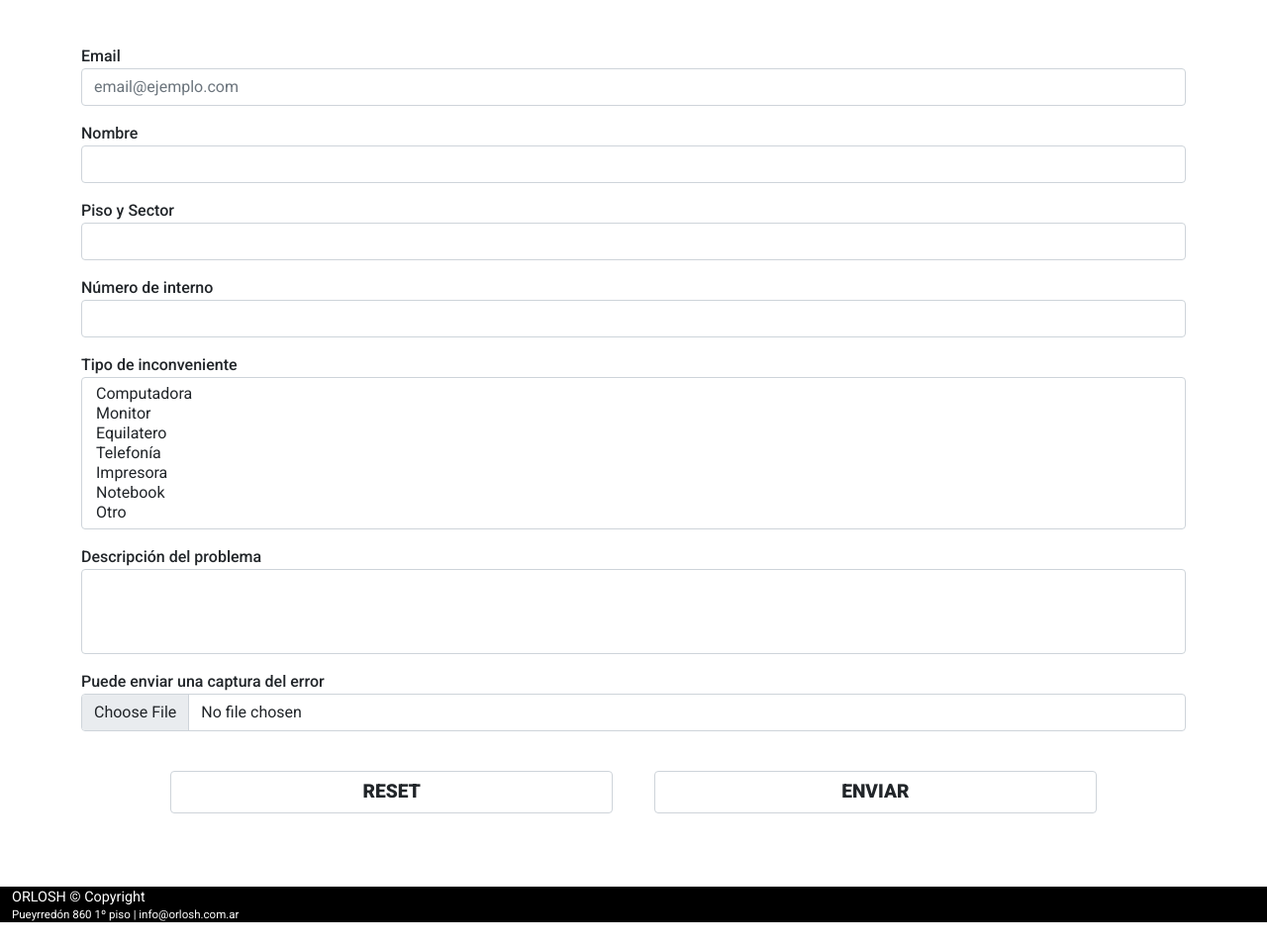
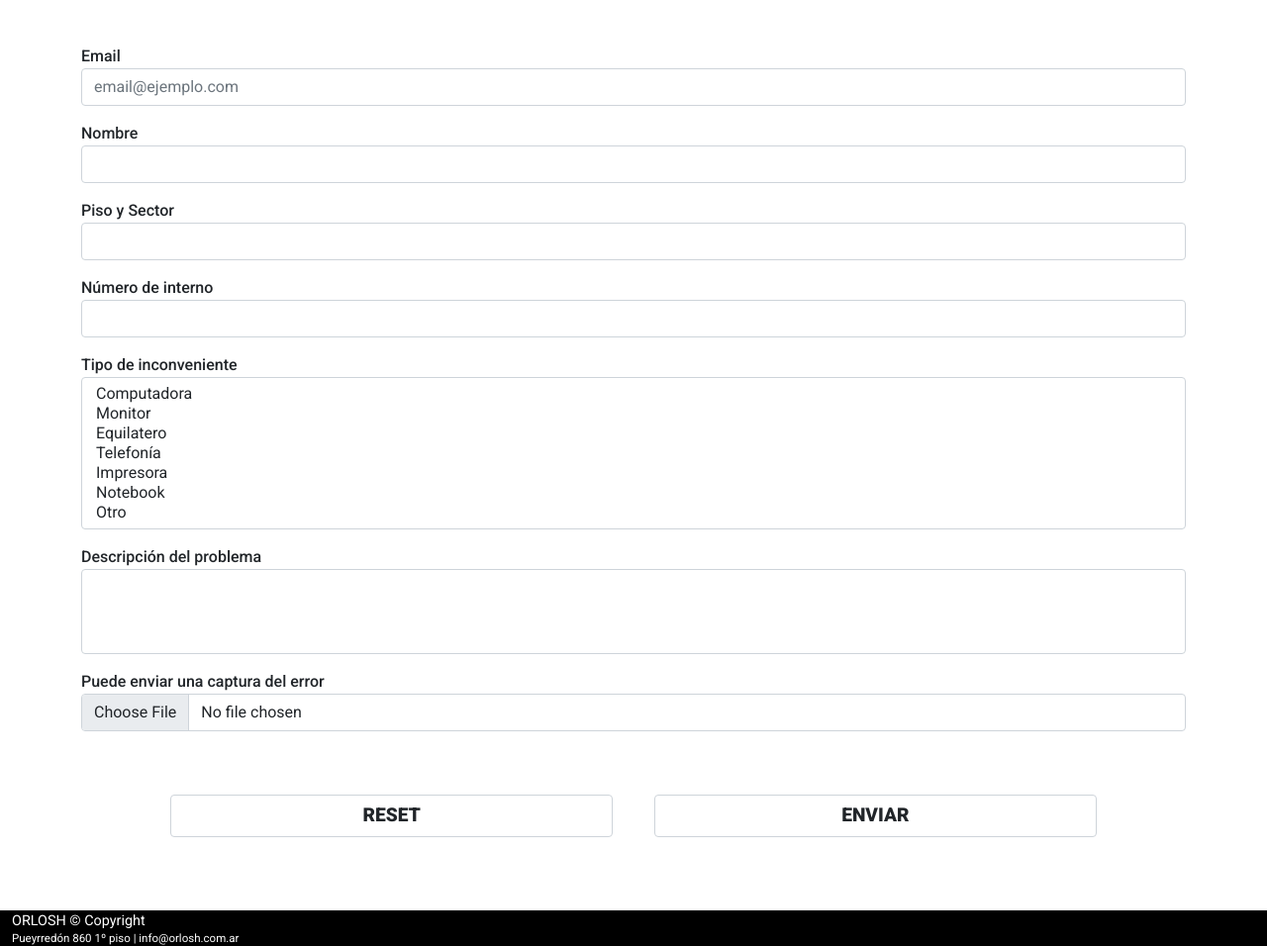
Before and after one commit to santio89/tickets-form, a plain HTML site: page index.html in a window 1280 px wide. Shown: the part 119-1075 px from the top of the page at 99% size. Before the commit the page ends 1051 px from the top, so only its background shows below. Drawn offline with nearby package versions, Linux system fonts and the light colour scheme.

Commit message:
small fix

```diff
--- a/css/style.scss
+++ b/css/style.scss
@@ -82,7 +82,7 @@ form{
 
 .submit{
     text-align: center;
-    margin-top: calc(.2rem + 1vw + 1vh);
+    margin-top: calc(.4rem + 2vw + 2vh);
 }
 
 #reset, #enviar{
```
Also changed, not shown: css/style.css.
